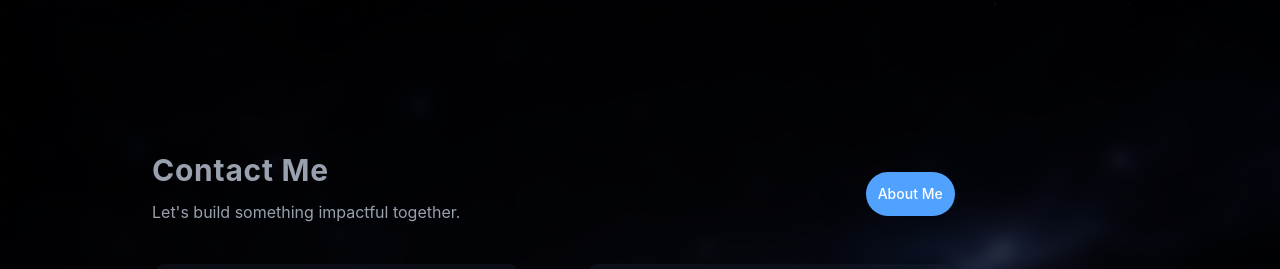
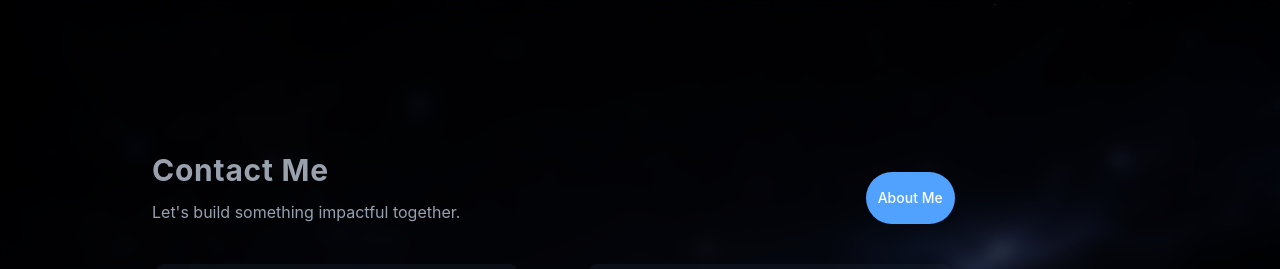
Before and after one commit to DanielApple05/daniels-port-folio, a React (Vite) app: page /contact in a window 1280 px wide. Shown: the top 269 px of the page. Built offline with nearby package versions, Linux system fonts and the light colour scheme.

Commit message:
removed buttons from link

```diff
--- a/src/components/contact.jsx
+++ b/src/components/contact.jsx
@@ -67,7 +67,7 @@ const contact = () => {
             </p>
           </div>
           <div className="relative w-6/12  justify-end flex xl:pt-5 pt-2 ">
-            <Link to="/"><button className="text-sm bg-blue-400 hover:border-2 cursor-pointer p-3 rounded-full font-medium transition text-white">About Me</button></Link>
+            <Link to="/" className="text-sm bg-blue-400 hover:border-2 cursor-pointer xl:p-3 p-2 rounded-full items-center flex font-medium transition text-white">About Me</Link>
           </div>
         </div>
         <div className="w-full xl:flex grid justify-around xl:space-y-0 space-y-5  ">
```
